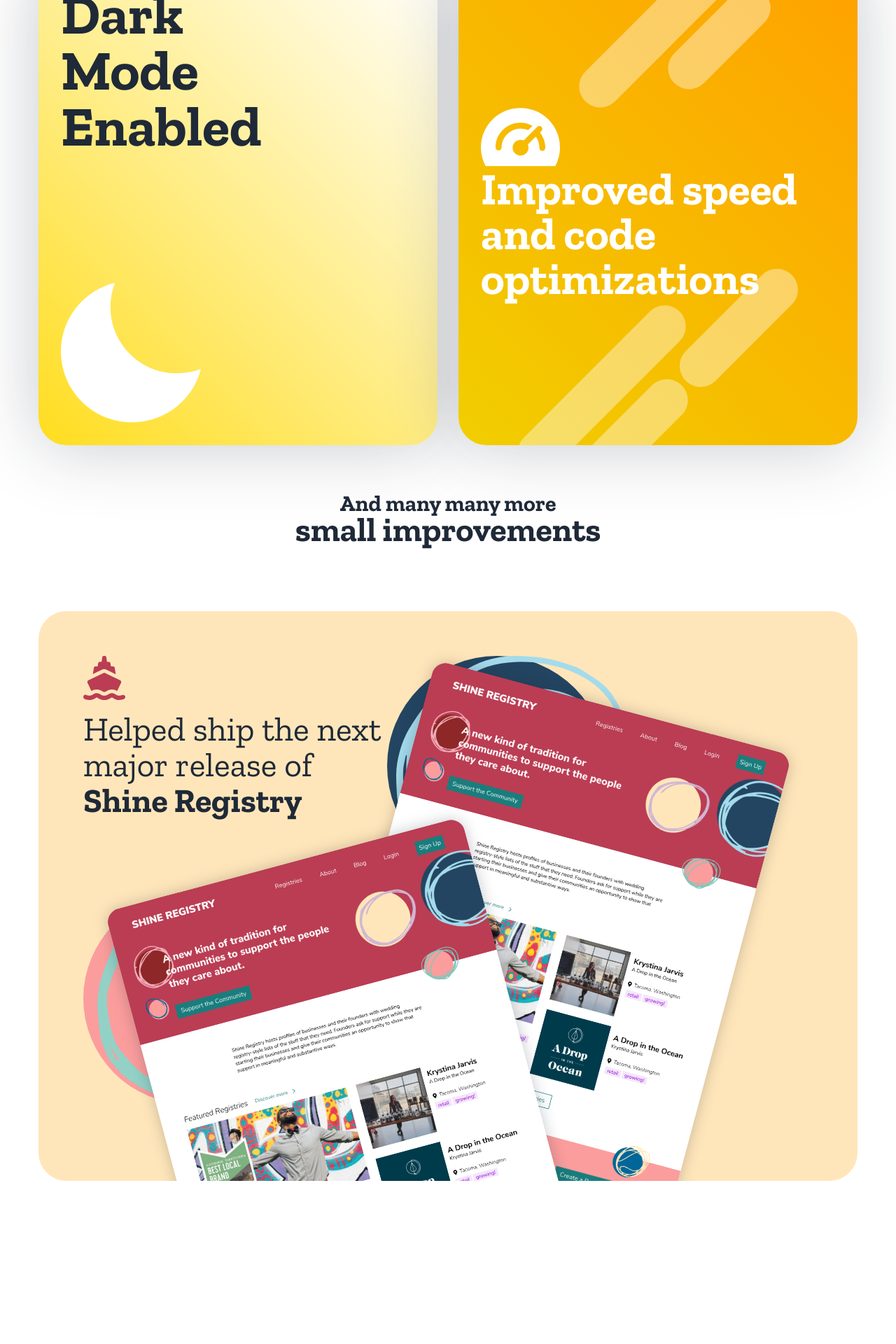
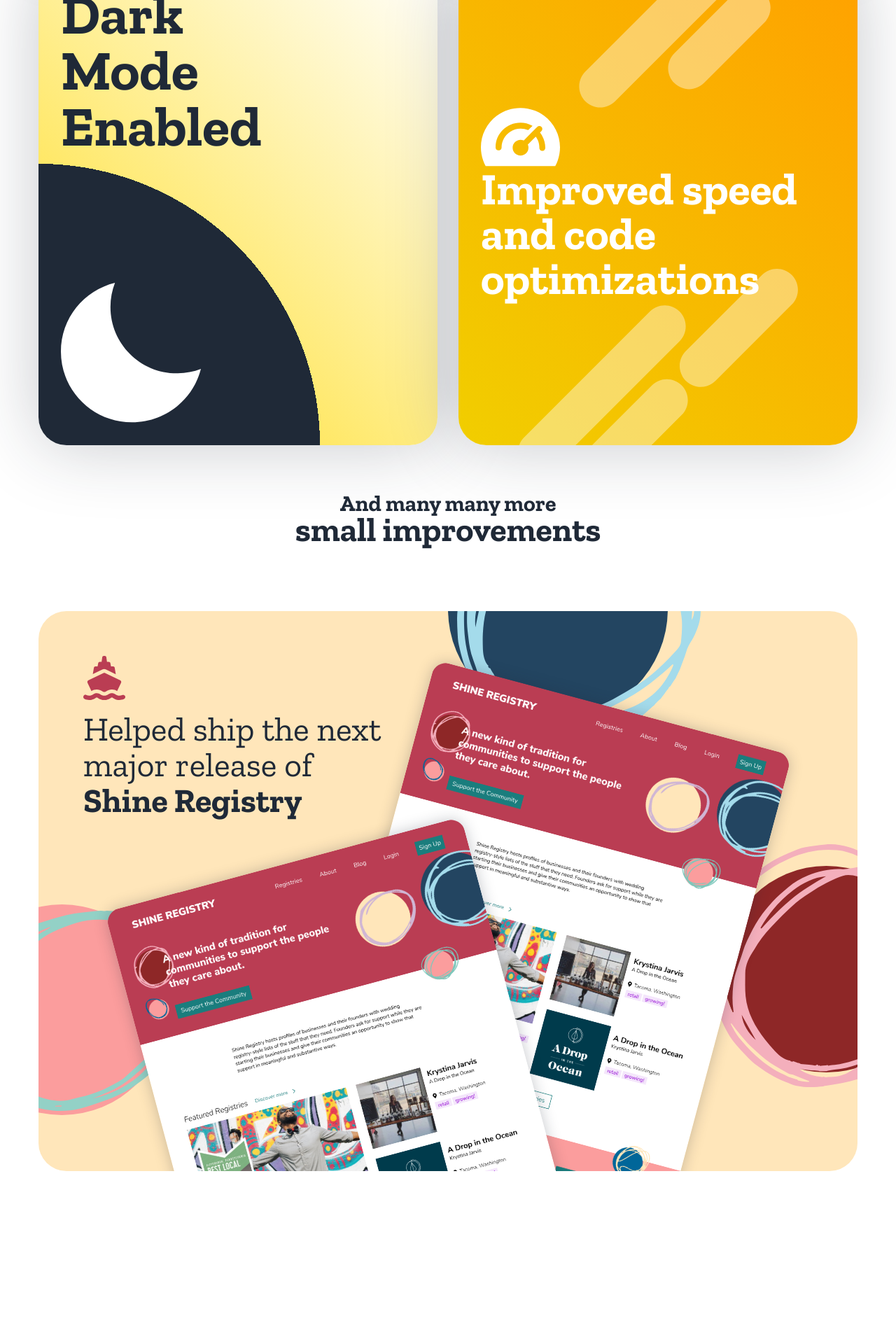
Before and after one commit to naher94/2020.rehanbutt.com, a Jekyll site: the page built from index.html, in a window 1280 px wide. Shown: the part 2512-4432 px from the top of the page at 70% size. Built offline with Jekyll 4.4.1, drawn with Linux system fonts in a browser that asks for light colours.

Commit message:
Styling Updates

```diff
--- a/_sass/2020.scss
+++ b/_sass/2020.scss
@@ -46,7 +46,7 @@
     padding-top: 6rem;
     padding-bottom: 20rem;
   }
-
+  .hero{
     .hero-text{
       font-family: $zilla;
       font-size: 2.5em;
@@ -76,7 +76,25 @@
           margin-top: -25%;
         }
       }
+    }
+  }
 
+  .black-lives-matter{
+    padding-top: 6em;
+    padding-bottom: 6em;
+    background-color: $pure-black;
+    h2, p{
+      color: $pure-white;
+    }
+    h2{
+      font-weight: $zilla-bold;
+      text-align: center;
+      font-size: 2.5em;
+    }
+    p{
+      font-size: 1.5em;
+      padding: 0;
+    }
   }
 
   .website{
@@ -172,7 +190,9 @@
         line-height: 5rem;
         font-family: $zilla;
         font-weight: $zilla-bold;
-        background: linear-gradient(45deg, rgba(255,221,30,1) 0%, rgba(255,255,255,1) 100%);
+        background:
+        radial-gradient(circle at 0% 100%, rgba($navy-black,1) 0%, rgba($navy-black,1) 45%, rgba($navy-black,0) 45%),
+        linear-gradient(45deg, rgba(255,221,30,1) 0%, rgba(255,255,255,1) 100%);
         span{
           display: block;
         }
@@ -245,6 +265,7 @@
       }
       .image-container{
         position: absolute;
+        z-index: 1;
         width: 45%;
         border-radius: 20px;
         overflow: hidden;
@@ -261,6 +282,21 @@
         transform: rotate(-15deg);
         top: 18rem;
         left: 12rem;
+      }
+      .blue-blob{
+        position: absolute;
+        top: -20%;
+        left: 50%;
+      }
+      .peach-blob{
+        position: absolute;
+        bottom: 10%;
+        left: -10%;
+      }
+      .brick-blob{
+        position: absolute;
+        right: -10%;
+        bottom: 15%;
       }
     }
   }
```
Lines whose indentation alone changed are shown as unchanged.
